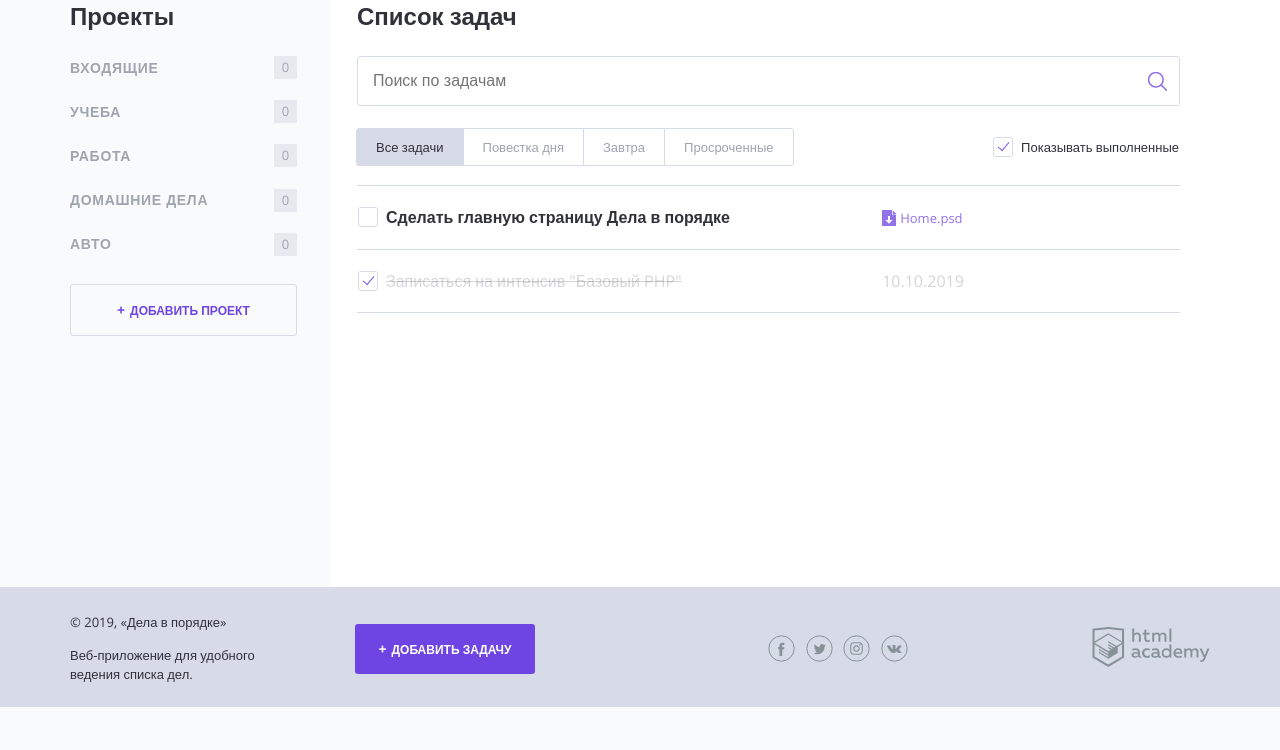
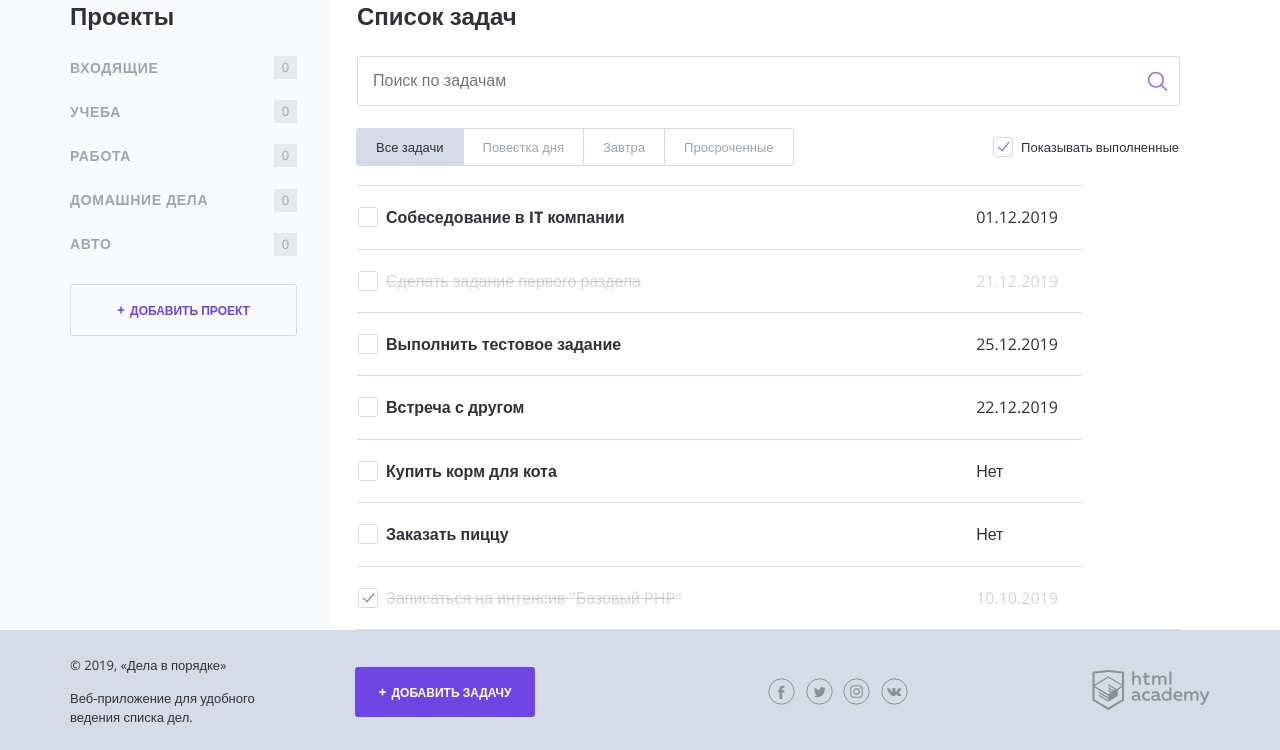
Before and after one commit to ilg2005/577479-doingsdone, a PHP site: page / in a window 1280 px wide. Shown: the part 93-843 px from the top of the page. Before the commit the page ends 800 px from the top, so only its background shows below. Run offline with PHP 8.4, Linux system fonts and the light colour scheme.

Commit message:
Задачи в верстке выводятся как строки таблицы, добавляется класс, если задача выполнена

```diff
--- a/index.php
+++ b/index.php
@@ -9,6 +9,12 @@ $tasks = [
         'implementationDate' => '01.12.2019',
         'projectCategory' => 'Работа',
         'isDone' => 'Нет'
+    ],
+    [
+        'title' => 'Сделать задание первого раздела',
+        'implementationDate' => '21.12.2019',
+        'projectCategory' => 'Учеба',
+        'isDone' => 'Да'
     ],
     [
         'title' => 'Выполнить тестовое задание',
@@ -118,20 +124,22 @@ $tasks = [
                 </div>
 
                 <table class="tasks">
-                    <tr class="tasks__item task">
+                <?php foreach ($tasks as $k => $v): ?>
+                    <tr class="tasks__item task <?= ($v['isDone'] === 'Да') ? 'task--completed' : ''; ?>">
                         <td class="task__select">
                             <label class="checkbox task__checkbox">
                                 <input class="checkbox__input visually-hidden task__checkbox" type="checkbox" value="1">
-                                <span class="checkbox__text">Сделать главную страницу Дела в порядке</span>
+                                <span class="checkbox__text"><?= $v['title']; ?></span>
                             </label>
                         </td>
 
-                        <td class="task__file">
-                            <a class="download-link" href="#">Home.psd</a>
-                        </td>
+<!--                        <td class="task__file">-->
+<!--                            <a class="download-link" href="#"></a>-->
+<!--                        </td>-->
 
-                        <td class="task__date"></td>
+                        <td class="task__date"><?= $v['implementationDate']; ?></td>
                     </tr>
+                    <?php endforeach; ?>
                     <?php if ($show_complete_tasks === 1): ?>
                     <tr class="tasks__item task task--completed">
                         <td class="task__select">
```
